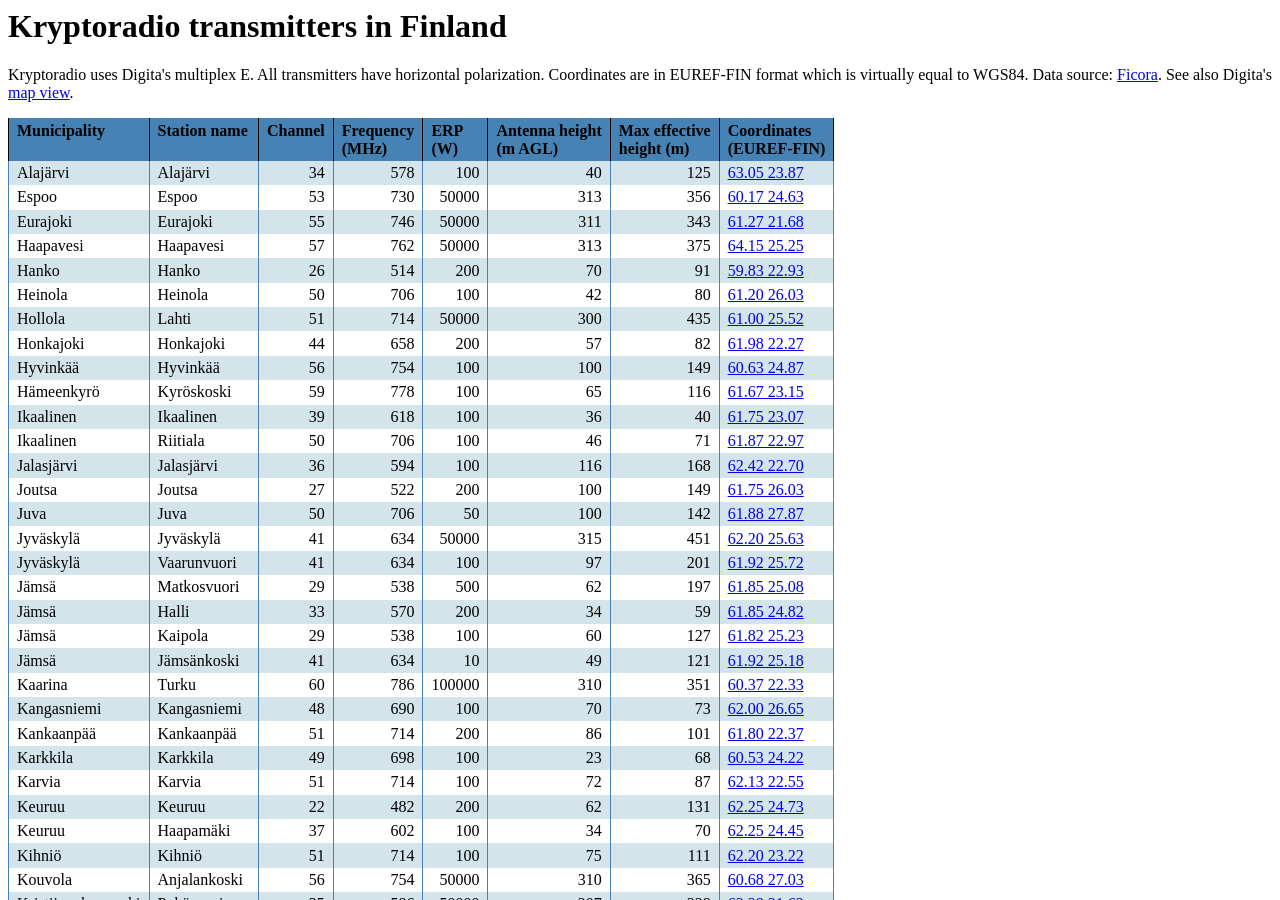
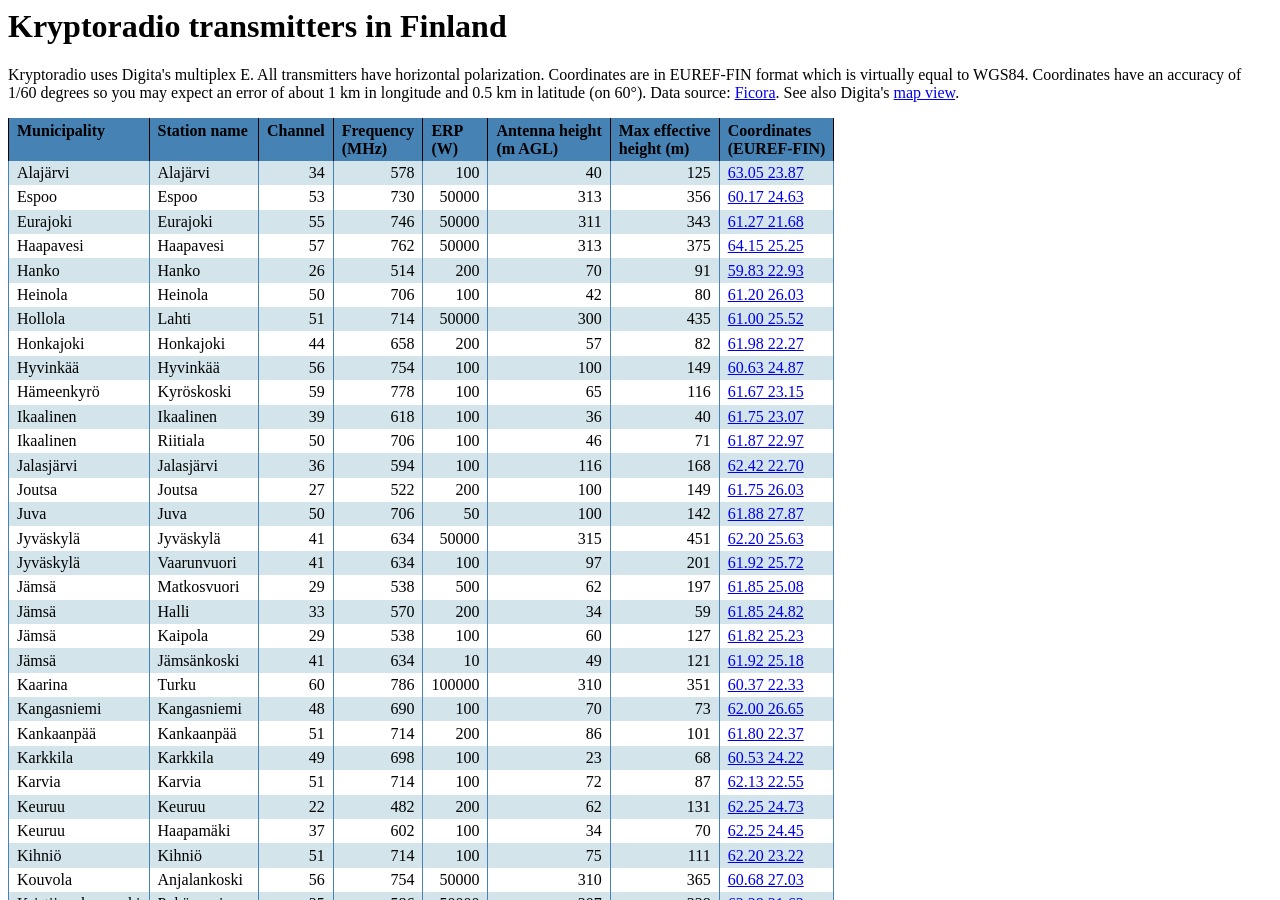
Before and after one commit to koodilehto/kryptoradio, a Jekyll site: the page media/transmitters.html, which Jekyll copies as it is, in a window 1280 px wide and 900 px high. Built offline with Jekyll 4.4.1, drawn with Linux system fonts in a browser that asks for light colours.

Commit message:
Add note about coordinate accuracies

```diff
--- a/media/transmitters.html
+++ b/media/transmitters.html
@@ -9,7 +9,7 @@
 	th { border-left: thin solid black; border-right: thin solid black; }
 </style></head><body>
 <h1>Kryptoradio transmitters in Finland</h1>
-<p>Kryptoradio uses Digita's multiplex E. All transmitters have horizontal polarization. Coordinates are in EUREF-FIN format which is virtually equal to WGS84. Data source: <a href="https://www.viestintavirasto.fi/taajuudet/radiotaajuuksienkaytto/tv-asematsuomessa.html">Ficora</a>. See also Digita's <a href="http://digita.fi/kuluttajat/karttapalvelu/tv_n_karttapalvelu">map view</a>.</p>
+<p>Kryptoradio uses Digita's multiplex E. All transmitters have horizontal polarization. Coordinates are in EUREF-FIN format which is virtually equal to WGS84. Coordinates have an accuracy of 1/60 degrees so you may expect an error of about 1 km in longitude and 0.5 km in latitude (on 60°). Data source: <a href="https://www.viestintavirasto.fi/taajuudet/radiotaajuuksienkaytto/tv-asematsuomessa.html">Ficora</a>. See also Digita's <a href="http://digita.fi/kuluttajat/karttapalvelu/tv_n_karttapalvelu">map view</a>.</p>
 <table border="0" cellspacing="0" cellpadding="0">
 <colgroup><col/><col/><col/><col/><col class="right"/><col/><col/><col/></colgroup>
 <tr><th>Municipality</th><th>Station name</th><th>Channel</th><th>Frequency<br/>(MHz)</th><th>ERP<br/>(W)</th><th>Antenna height<br/>(m AGL)</th><th>Max effective<br/>height (m)</th><th>Coordinates<br/>(EUREF-FIN)</th></tr>
```
